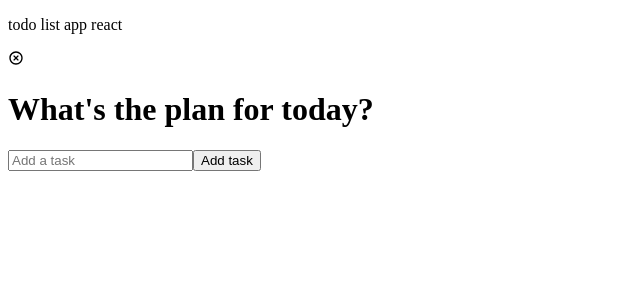
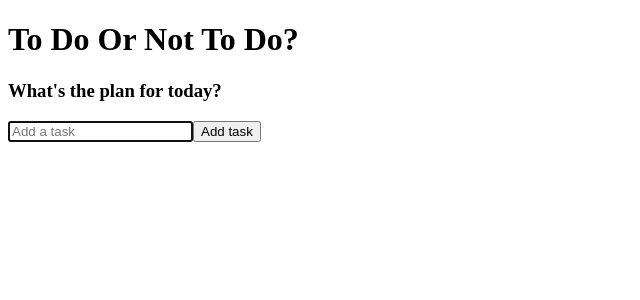
Before and after one commit to Kikstyophobia/todo-list-react, a React (Create React App) app: page / in a window 1280 px wide. Shown: the top 300 px of the page, without its empty margins (0-640 px from the left). Built offline with nearby package versions, Linux system fonts and the light colour scheme.

Commit message:
auto focuses input field, no css done

```diff
--- a/src/App.js
+++ b/src/App.js
@@ -7,8 +7,7 @@ import './App.css';
 function App() {
   return (
     <div className="todo-app">
-      <p>todo list app react</p>
-      <RiCloseCircleLine />
+      <h1>To Do Or Not To Do?</h1>
       <TodoList/>
     </div>
   );
--- a/src/components/Todo.js
+++ b/src/components/Todo.js
@@ -3,11 +3,23 @@ import TodoForm from "./TodoForm";
 import { RiCloseCircleLine } from "react-icons/ri";
 import { TiEdit } from "react-icons/ti";
 
-export default function Todo({ todos, completeTodo }) {
+export default function Todo({ todos, completeTodo, removeTodo, updateTodo }) {
   const [edit, setEdit] = useState({
     id: null,
     value: ''
   })
+
+  const submitUpdate = value => {
+    updateTodo(edit.id, value)
+    setEdit({
+      id: null,
+      value: ''
+    })
+  }
+
+  if (edit.id) {
+    return <TodoForm edit={edit} onSubmit={submitUpdate} />
+  }
 
 
   return todos.map((todo, index) => (
@@ -16,8 +28,14 @@ export default function Todo({ todos, completeTodo }) {
         {todo.text}
       </div>
       <div className="icons">
-        <RiCloseCircleLine />
-        <TiEdit />
+        <RiCloseCircleLine
+          className="delete-icon"
+          onClick={() => removeTodo(todo.id)}
+        />
+        <TiEdit
+          className="edit-icon"
+          onClick={() => setEdit({ id: todo.id, value: todo.text })}
+        />
       </div>
     </div>
   ))
--- a/src/components/TodoForm.js
+++ b/src/components/TodoForm.js
@@ -1,8 +1,14 @@
-import { React, useState } from "react";
+import { React, useState, useRef, useEffect } from "react";
 
 
 export default function TodoForm(props) {
   const [input, setInput] = useState("");
+
+  const inputRef = useRef(null);
+
+  useEffect(() => {
+    inputRef.current.focus();
+  })
 
   const handleChange = e => {
     setInput(e.target.value);
@@ -24,7 +30,15 @@ export default function TodoForm(props) {
 
   return (
     <form className="todo-form" onSubmit={handleSubmit}>
-      <input className="todo-input" type="text" placeholder="Add a task" value={input} name="text" onChange={handleChange}/>
+      <input
+        className="todo-input"
+        type="text"
+        placeholder="Add a task"
+        value={input}
+        name="text"
+        onChange={handleChange}
+        ref={inputRef}
+      />
       <button className="todo-button">Add task</button>
     </form>
   )
--- a/src/components/TodoList.js
+++ b/src/components/TodoList.js
@@ -5,6 +5,7 @@ import Todo from "./Todo";
 export default function TodoList() {
   const [todos, setTodos] = useState([]);
 
+  // add task to list
   const addTodo = todo => {
     if (!todo.text || /^\s*$/.test(todo.text)) {
       return;
@@ -13,6 +14,22 @@ export default function TodoList() {
 
     setTodos(newTodos);
     console.log(newTodos);
+  }
+
+  // update task on list
+  const updateTodo = (todoId, newValue) => {
+    if (!newValue.text || /^\s*$/.test(newValue.text)) {
+      return;
+    }
+
+    setTodos(prev => prev.map(item => (item.id === todoId ? newValue : item)))
+  }
+
+  // delete task from list
+  const removeTodo = id => {
+    const removeArr = [...todos].filter(todo => todo.id !== id);
+
+    setTodos(removeArr);
   }
 
   const completeTodo = id => {
@@ -27,11 +44,13 @@ export default function TodoList() {
 
   return (
     <div>
-      <h1>What's the plan for today?</h1>
+      <h3>What's the plan for today?</h3>
       <TodoForm onSubmit={addTodo} />
       <Todo
         todos={todos}
         completeTodo={completeTodo}
+        removeTodo={removeTodo}
+        updateTodo={updateTodo}
       />
     </div>
   )
```
